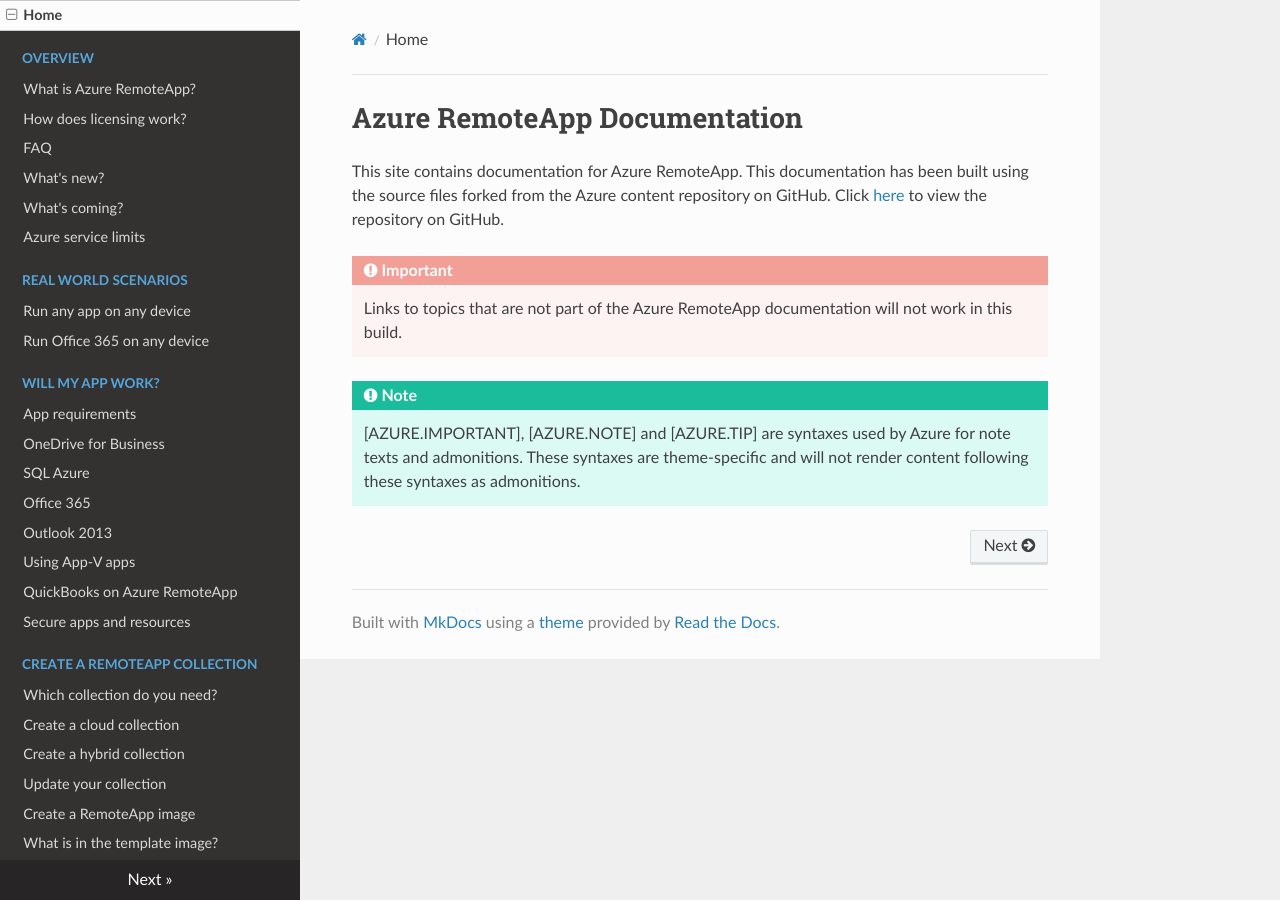
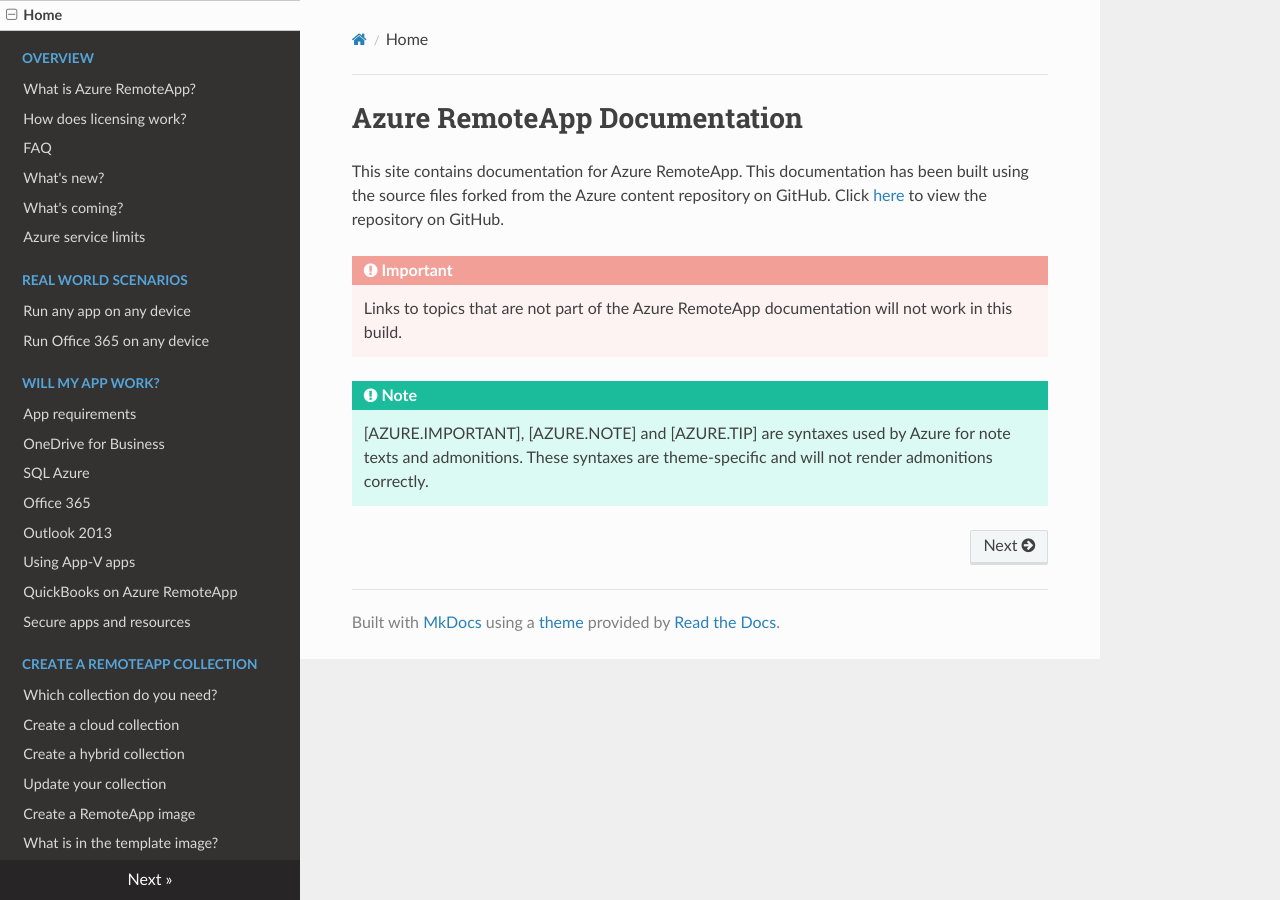
Before and after one commit to ajitchelat/remoteapp, an MkDocs documentation site: the page built from docs/index.md, in a window 1280 px wide. Built offline with MkDocs 1.6.1, drawn with Linux system fonts in a browser that asks for light colours; nearby versions of some CDN libraries; old or Windows-style settings are respelled for this version of MkDocs.

Commit message:
Edited index.md

```diff
--- a/docs/index.md
+++ b/docs/index.md
@@ -5,4 +5,4 @@
 !!! danger "Important"
 	Links to topics that are not part of the Azure RemoteApp documentation will not work in this build.
 !!! tip "Note"
-	[AZURE.IMPORTANT], [AZURE.NOTE] and [AZURE.TIP] are syntaxes used by Azure for note texts and admonitions. These syntaxes are theme-specific and will not render content following these syntaxes as admonitions.
+	[AZURE.IMPORTANT], [AZURE.NOTE] and [AZURE.TIP] are syntaxes used by Azure for note texts and admonitions. These syntaxes are theme-specific and will not render admonitions correctly.
```
